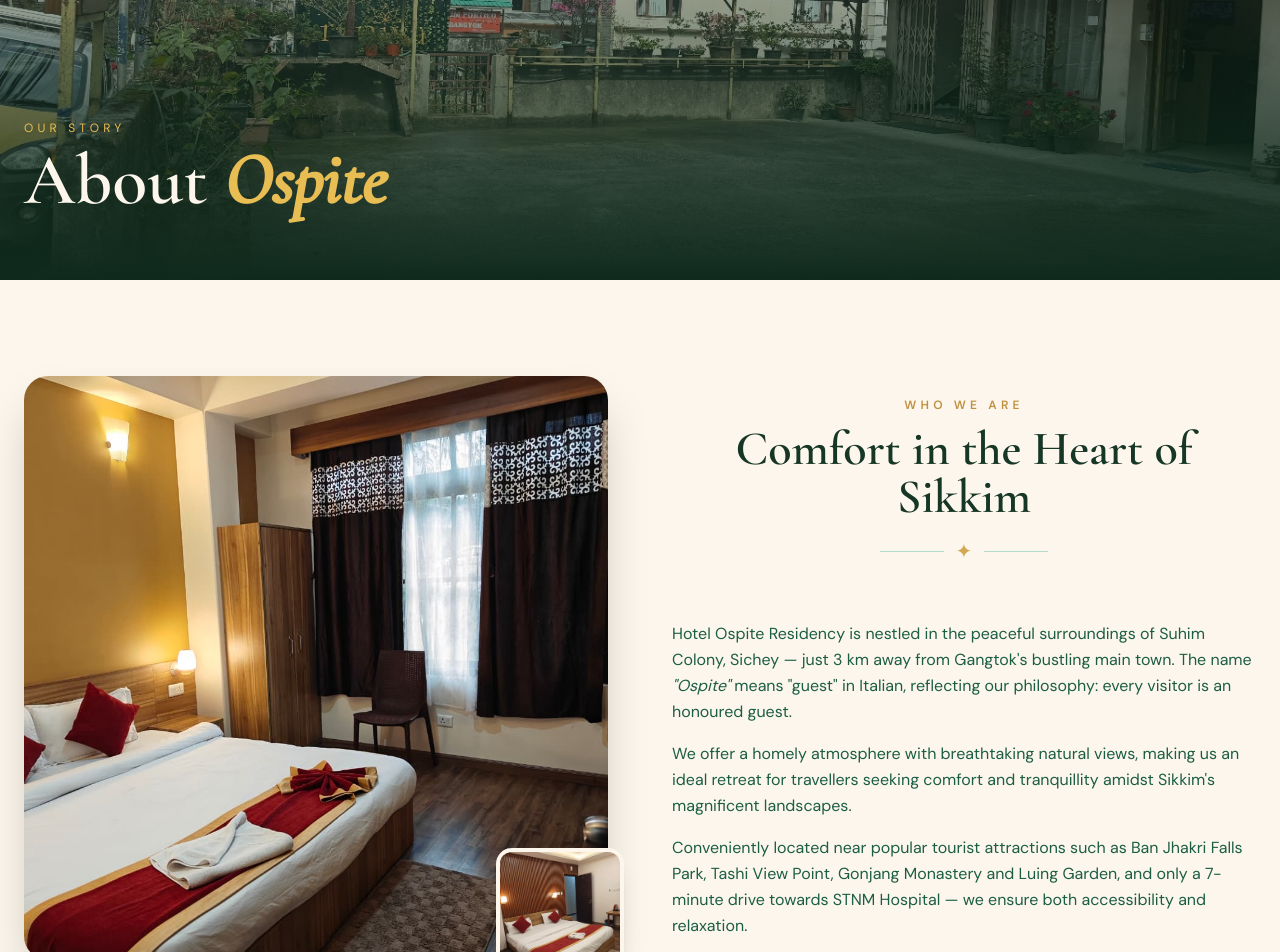
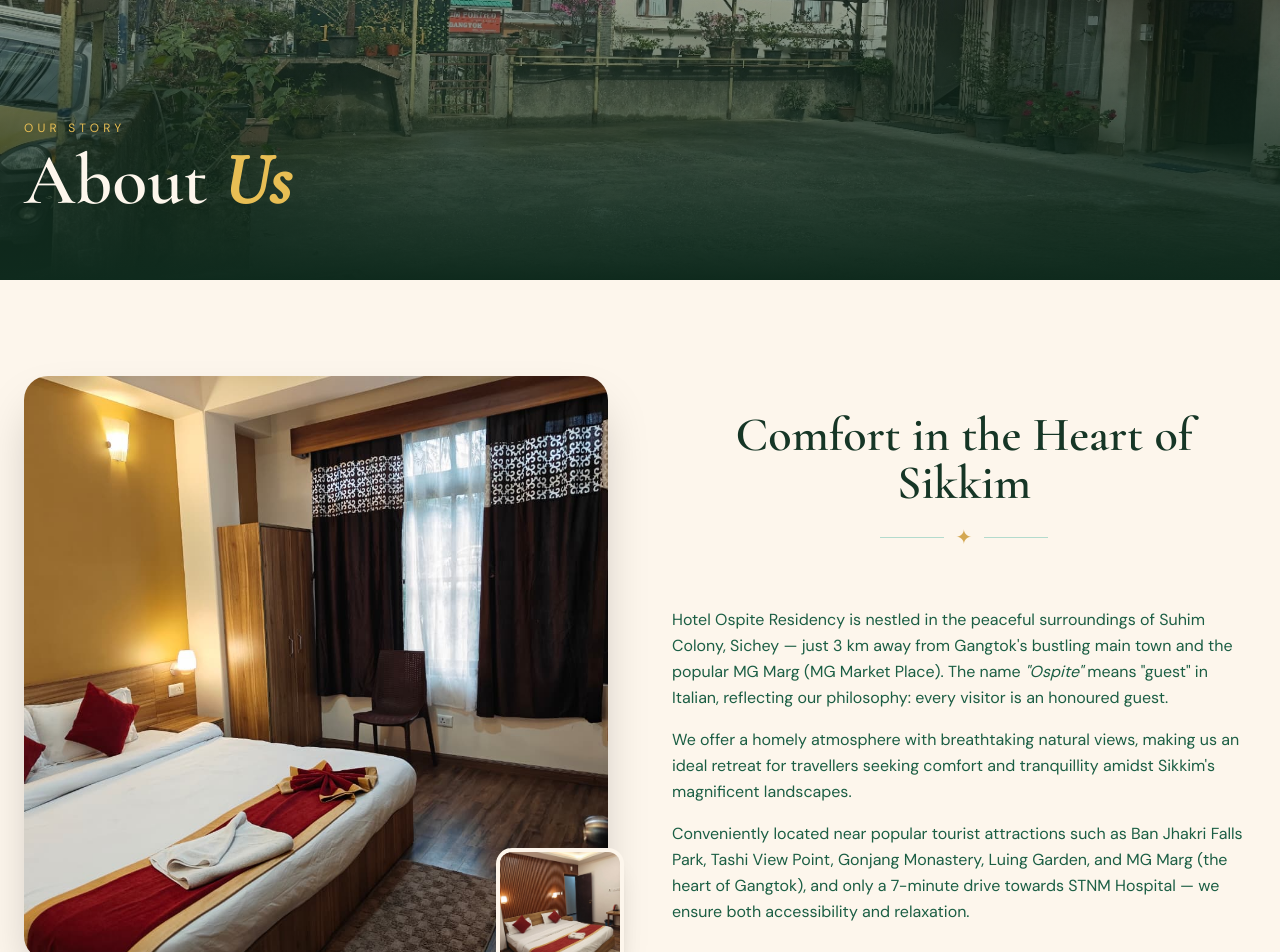
Before and after one commit to sh1eldtdech/Ospite-Residency, a React (Vite) app: page /about in a window 1280 px wide. Shown: the part 200-1152 px from the top of the page. Built offline with nearby package versions, Linux system fonts and the light colour scheme; a web font is replaced by a local one.

Commit message:
updated website

```diff
--- a/src/data/districtsData.js
+++ b/src/data/districtsData.js
@@ -436,7 +436,7 @@
       },
       {
         title: "Best Time to Visit",
-        value: "March to June & September to November",
+        value: "January to April (Snow Fall) & September to November",
         icon: "📅",
         color: "bg-amber-50 text-amber-700",
       },
@@ -563,7 +563,7 @@
         img: north_sikkim_assets.Naga_falls,
       },
       {
-        title: "Dzonggu Valley",
+        title: "Dzongu Valley",
         tag: "Heritage",
         desc: "A special reserve for the indigenous Lepcha community.",
         img: north_sikkim_assets.Dzonggu_valley,
--- a/src/pages/About.jsx
+++ b/src/pages/About.jsx
@@ -31,7 +31,7 @@
             className="text-5xl md:text-7xl font-display font-semibold text-cream"
             style={{ fontFamily: "'Cormorant Garamond', serif" }}
           >
-            About <span className="italic text-gold-400">Ospite</span>
+            About <span className="italic text-gold-400">Us</span>
           </h1>
         </div>
       </section>
@@ -56,20 +56,23 @@
             </div>
           </div>
           <div>
-            <SectionTitle tag="Who We Are" title="Comfort in the Heart of Sikkim" />
+            <SectionTitle title="Comfort in the Heart of Sikkim" />
             <p className="text-forest-600 font-body leading-relaxed mb-4">
               Hotel Ospite Residency is nestled in the peaceful surroundings of Suhim Colony, Sichey —
-              just 3 km away from Gangtok's bustling main town. The name <em>"Ospite"</em> means
-              "guest" in Italian, reflecting our philosophy: every visitor is an honoured guest.
+              just 3 km away from Gangtok's bustling main town and the popular MG Marg (MG Market Place).
+              The name <em>"Ospite"</em> means "guest" in Italian, reflecting our philosophy: every visitor
+              is an honoured guest.
             </p>
+
             <p className="text-forest-600 font-body leading-relaxed mb-4">
               We offer a homely atmosphere with breathtaking natural views, making us an ideal retreat
               for travellers seeking comfort and tranquillity amidst Sikkim's magnificent landscapes.
             </p>
+
             <p className="text-forest-600 font-body leading-relaxed">
               Conveniently located near popular tourist attractions such as Ban Jhakri Falls Park,
-              Tashi View Point, Gonjang Monastery and Luing Garden, and only a 7-minute drive
-              towards STNM Hospital — we ensure both accessibility and relaxation.
+              Tashi View Point, Gonjang Monastery, Luing Garden, and MG Marg (the heart of Gangtok),
+              and only a 7-minute drive towards STNM Hospital — we ensure both accessibility and relaxation.
             </p>
           </div>
         </div>
@@ -79,7 +82,7 @@
       <section className="bg-forest-700 py-24 px-6">
         <div className="max-w-6xl mx-auto">
           <div ref={r2} className="reveal">
-            <SectionTitle tag="Our Philosophy" title="What Sets Us Apart" light />
+            <SectionTitle tag="" title="What Sets Us Apart" light />
           </div>
           <div className="grid grid-cols-1 sm:grid-cols-2 md:grid-cols-4 gap-6">
             {values.map(({ icon, title, desc }) => (
--- a/src/pages/Contact.jsx
+++ b/src/pages/Contact.jsx
@@ -159,7 +159,7 @@
                   </div>
                 </div>
                 <div>
-                  <label className={labelCls}>Special Requests</label>
+                  <label className={labelCls}>Enquiry</label>
                   <textarea
                     name="message"
                     value={form.message}
--- a/src/pages/Travel.jsx
+++ b/src/pages/Travel.jsx
@@ -39,7 +39,7 @@
         <SectionTitle
           tag="Travel Guide"
           title="Sikkim Districts"
-          sub="Click any district to open its dedicated page with attractions and district details."
+          sub="Choose a district and begin your journey through its iconic spots, culture, and breathtaking landscapes"
         />
         <div className="mt-12 grid grid-cols-1 md:grid-cols-2 gap-8">
           {districtCards.map((district) => (
@@ -72,7 +72,7 @@
               <div className="p-6">
                 <p className="text-forest-500 font-body leading-relaxed">{district.description}</p>
                 <span className="inline-block mt-4 text-gold-600 font-body font-semibold">
-                  Open district page →
+                  Explore {district.name} →
                 </span>
               </div>
             </Link>
```
